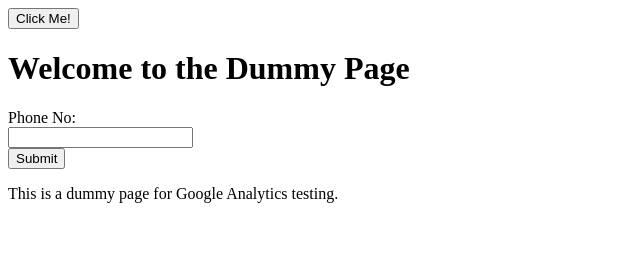
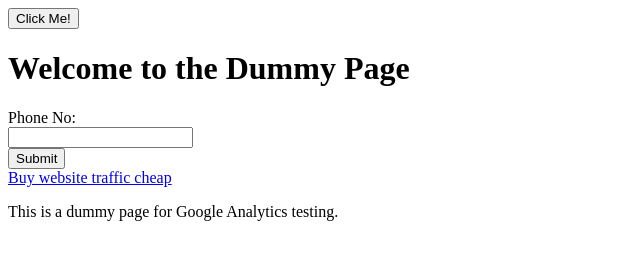
Before and after one commit to toXic947/Dummy, a plain HTML site: page index.html in a window 1280 px wide. Shown: the whole page, without its empty margins (0-640 px from the left). Drawn offline with Linux system fonts and the light colour scheme.

Commit message:
Update index.html

```diff
--- a/index.html
+++ b/index.html
@@ -26,9 +26,8 @@
   <label for="phone">Phone No:</label><br>
   <input type="num" id="Phone No" name="phone" ><br>
   <input type="submit" value="Submit">
-
-
-</form>
+  </form>
+<a href="https://www.sigmatraffic.com?ref=297285">Buy website traffic cheap</a>
 <p>This is a dummy page for Google Analytics testing.</p>
 </body>
 </html>
```
